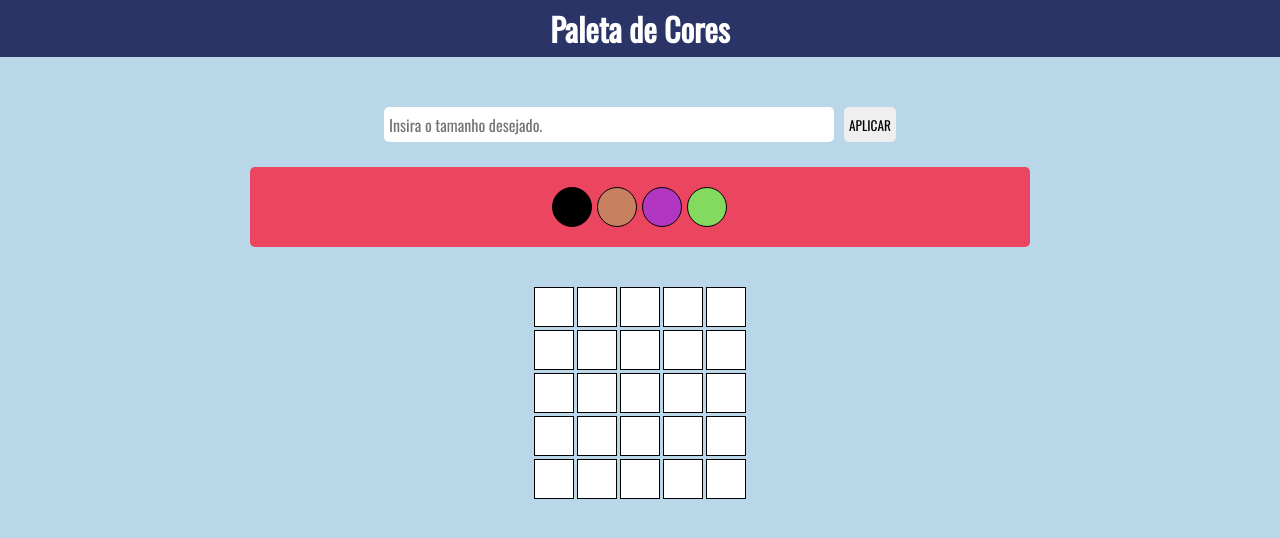
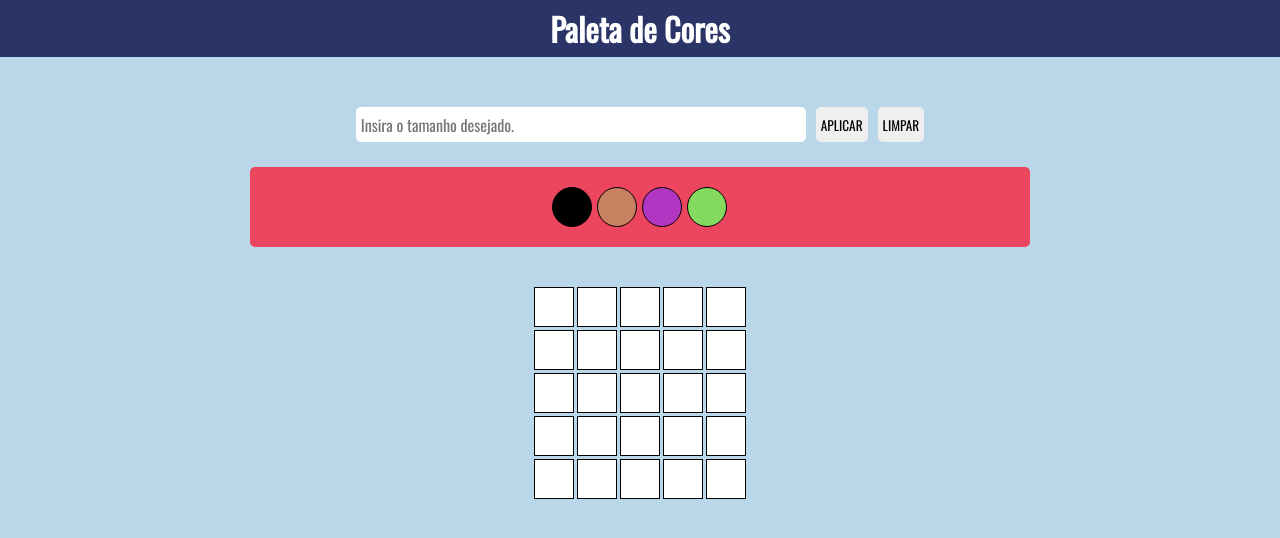
Before and after one commit to Cozmu/Pixels-Art-Whit-React, a React (Create React App) app: page / in a window 1280 px wide. Shown: the top 538 px of the page. Built offline with nearby package versions, Linux system fonts and the light colour scheme.

Commit message:
feat: add botao de limpar

```diff
--- a/src/App.css
+++ b/src/App.css
@@ -81,3 +81,7 @@
   height: 40px;
   background-color: white;
 }
+
+.btn-clear {
+  margin-left: 10px;
+}
--- a/src/App.js
+++ b/src/App.js
@@ -55,6 +55,10 @@ function App() {
     style.backgroundColor = targetColor;
   };
 
+  const clearTable = () => {
+
+  };
+
   useEffect(() => {
     generateColor();
     generateTable();
@@ -81,6 +85,13 @@ function App() {
             onClick={ generateTable }
           >
             APLICAR
+          </button>
+          <button
+            className="btn-clear"
+            type="button"
+            onClick={ clearTable }
+          >
+            LIMPAR
           </button>
         </div>
         <article
```
